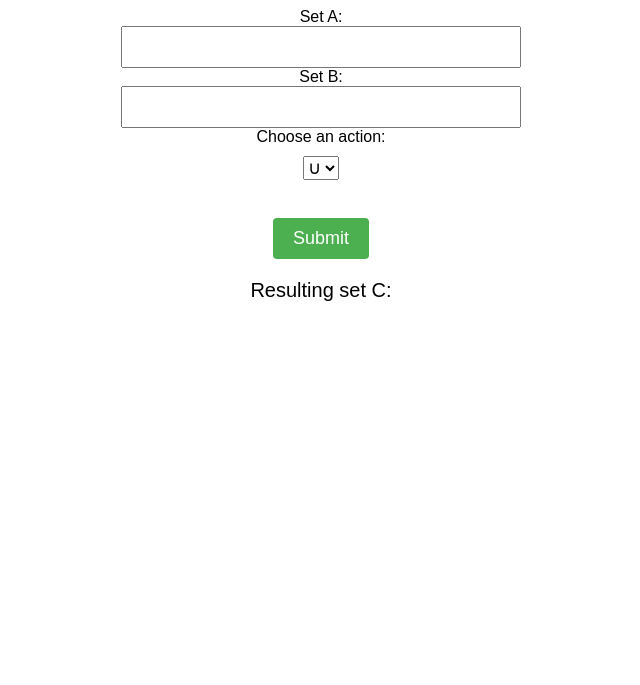
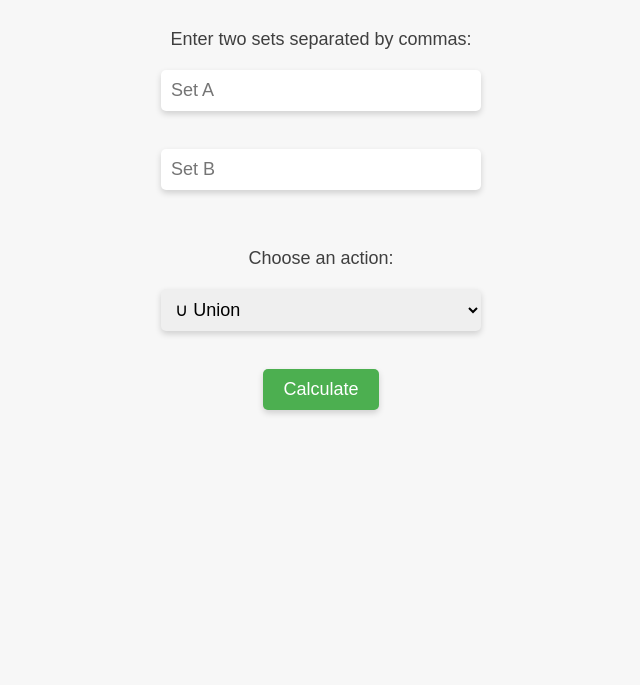
Before and after one commit to t0nn1x/discretemath_problem, a plain HTML site: page index.html in a window 1280 px wide. Shown: the part 115-800 px from the top of the page, without its empty margins (319-959 px from the left). Drawn offline with Linux system fonts and the light colour scheme.

Commit message:
Update index.html

```diff
--- a/index.html
+++ b/index.html
@@ -1,124 +1,126 @@
 <!DOCTYPE html>
 <html>
   <head>
-    <meta charset="UTF-8">
+    <meta charset="UTF-8" />
     <title>Discrete Math Problem</title>
     <style>
       body {
+        display: flex;
+        justify-content: center;
+        align-items: center;
+        flex-direction: column;
         font-family: Arial, sans-serif;
-      margin: 0;
-      padding: 0;
+        background-color: #f7f7f7;
       }
-
       h1 {
-      text-align: center;
+        font-size: 36px;
+        color: #3f3f3f;
+        margin-top: 50px;
       }
-
-    form {
-      max-width: 400px;
-      margin: 0 auto;
-      text-align: center;
+      p {
+        font-size: 18px;
+        color: #3f3f3f;
+        margin: 20px 0;
       }
-
-    label, select, input[type="submit"] {
-      display: block;
-      margin: 10px auto;
+      input[type="text"],
+      select {
+        padding: 10px;
+        border: none;
+        border-radius: 5px;
         font-size: 18px;
+        margin-bottom: 20px;
+        width: 300px;
+        box-shadow: 0 3px 6px rgba(0, 0, 0, 0.16);
       }
-
-    input[type="text"] {
-      width: 100%;
-      padding: 10px;
-      box-sizing: border-box;
-      font-size: 16px;
+      select {
+        width: 320px;
       }
-
-    input[type="submit"] {
-      background-color: #4CAF50;
-      color: white;
+      button {
+        background-color: #4caf50;
+        color: #fff;
         border: none;
+        border-radius: 5px;
+        font-size: 18px;
         padding: 10px 20px;
-      border-radius: 4px;
         cursor: pointer;
+        box-shadow: 0 3px 6px rgba(0, 0, 0, 0.16);
       }
-
-    input[type="submit"]:hover {
-      background-color: #45a049;
+      button:hover {
+        background-color: #3e8e41;
       }
-
-    p {
-      text-align: center;
+      #result {
+        font-size: 18px;
+        color: #3f3f3f;
+        margin: 20px 0;
+      }
+      #image {
         margin-top: 20px;
-      font-size: 20px;
-    }
-
-    #result {
-      font-weight: bold;
-      font-size: 24px;
-    }
-
-    #image {
-      text-align: center;
-      margin-top: 20px;
-    }
-
-    img {
-      max-width: 100%;
-      max-height: 200px;
       }
     </style>
   </head>
   <body>
     <h1>Discrete Math Problem</h1>
     <p>Enter two sets separated by commas:</p>
-    <form>
-      Set A: <input type="text" name="setA"><br>
-      Set B: <input type="text" name="setB"><br>
-      Choose an action:
-      <select name="action">
-        <option value="union">∪</option>
-        <option value="intersection">∩</option>
-        <option value="difference">\</option>
-        <option value="symmetric">∆</option>
-      </select><br>
-      <input type="submit" value="Submit">
-    </form>
-    <p>Resulting set C:</p>
+    <input type="text" id="setA" placeholder="Set A" /><br />
+    <input type="text" id="setB" placeholder="Set B" /><br />
+    <p>Choose an action:</p>
+    <select id="operation">
+      <option value="union">∪ Union</option>
+      <option value="intersection">∩ Intersection</option>
+      <option value="difference">\ Difference</option>
+      <option value="symmetric">∆ Symmetric Difference</option></select
+    ><br />
+    <button onclick="calculate()">Calculate</button>
     <p id="result"></p>
     <div id="image"></div>
+
     <script>
-      const form = document.querySelector('form');
-      const result = document.querySelector('#result');
-      const image = document.querySelector('#image');
-      form.addEventListener('submit', (event) => {
-        event.preventDefault();
-        const setA = document.querySelector('input[name="setA"]').value.split(',');
-        const setB = document.querySelector('input[name="setB"]').value.split(',');
-        const action = document.querySelector('select[name="action"]').value;
-        let setC = [];
-        switch (action) {
-          case 'union':
+      function calculate() {
+        // Get the values of the input fields
+        var setA = document.getElementById("setA").value;
+        var setB = document.getElementById("setB").value;
+
+        // Convert the input strings to arrays of integers
+        setA = setA.split(",").map(Number);
+        setB = setB.split(",").map(Number);
+
+        // Get the selected operation
+        var operation = document.getElementById("operation").value;
+
+        // Perform the operation and store the result in setC
+        var setC;
+        switch (operation) {
+          case "union":
             setC = [...new Set([...setA, ...setB])];
-            image.innerHTML = '<img src="union.png" alt="Union">';
+            document.getElementById("image").innerHTML =
+              '<img src="union.png">';
             break;
-          case 'intersection':
-            setC = setA.filter(x => setB.includes(x));
-            image.innerHTML = '<img src="intersection.png" alt="Intersection">';
+          case "intersection":
+            setC = setA.filter((x) => setB.includes(x));
+            document.getElementById("image").innerHTML =
+              '<img src="intersection.png">';
             break;
-          case 'difference':
-            setC = setA.filter(x => !setB.includes(x));
-            image.innerHTML = '<img src="difference.png" alt="Difference">';
+          case "difference":
+            setC = setA.filter((x) => !setB.includes(x));
+            document.getElementById("image").innerHTML =
+              '<img src="difference.png">';
             break;
-          case 'symmetric':
-            setC = [...new Set([...setA.filter(x => !setB.includes(x)), ...setB.filter(x => !setA.includes(x))])];
-            image.innerHTML = '<img src="symmetric.png" alt="Symmetric Difference">';
+          case "symmetric":
+            setC = [
+              ...new Set([
+                ...setA.filter((x) => !setB.includes(x)),
+                ...setB.filter((x) => !setA.includes(x)),
+              ]),
+            ];
+            document.getElementById("image").innerHTML =
+              '<img src="symmetric.png">';
             break;
-          default:
-            setC = [];
-            image.innerHTML = '';
         }
-        result.textContent = `{ ${setC.join(', ')} }`;
-      });
+
+        // Convert the result array to a string and display it
+        var result = setC.join(", ");
+        document.getElementById("result").innerHTML = "C = {" + result + "}";
+      }
     </script>
   </body>
 </html>
```
Lines whose indentation alone changed are shown as unchanged.
